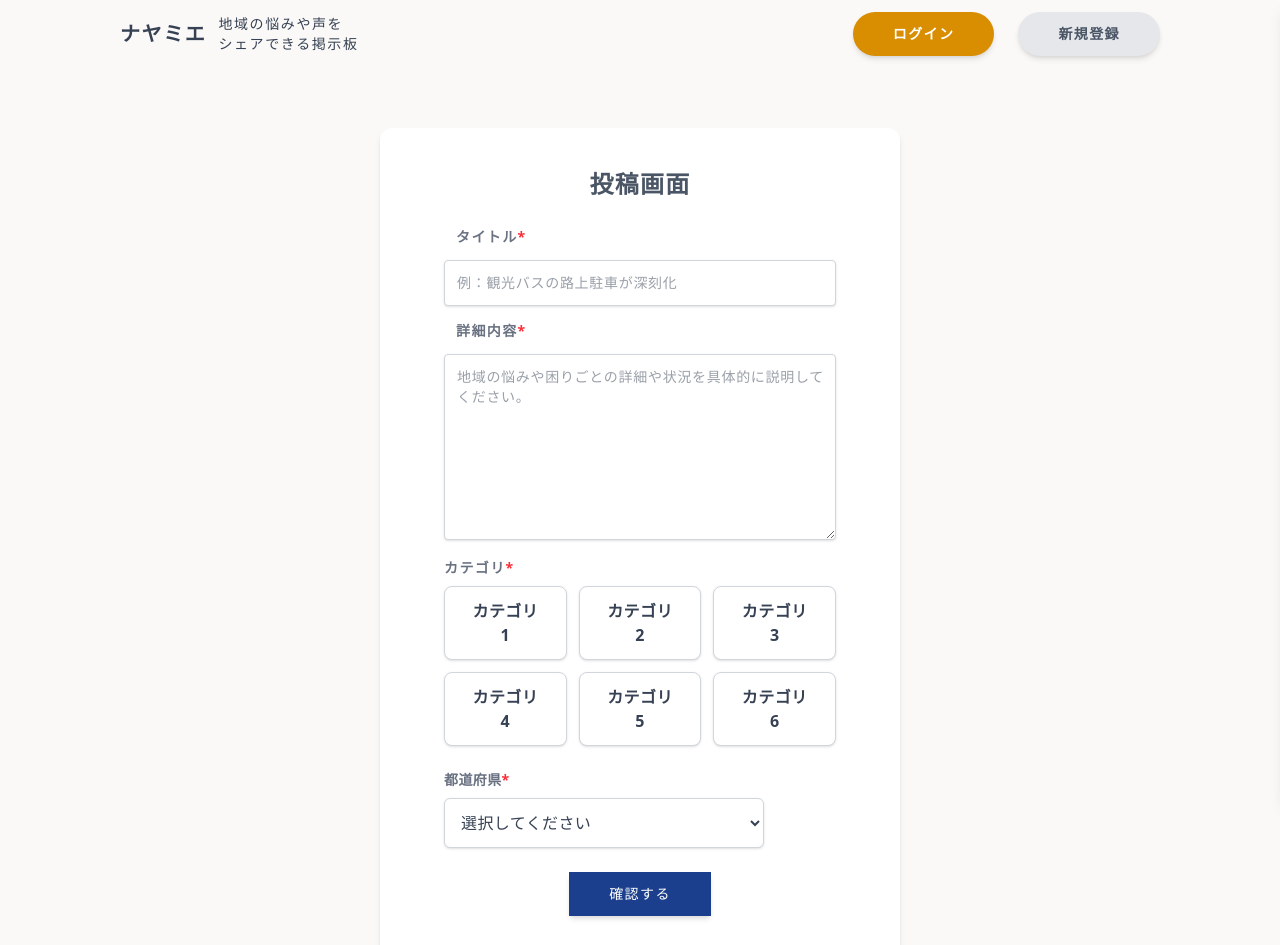
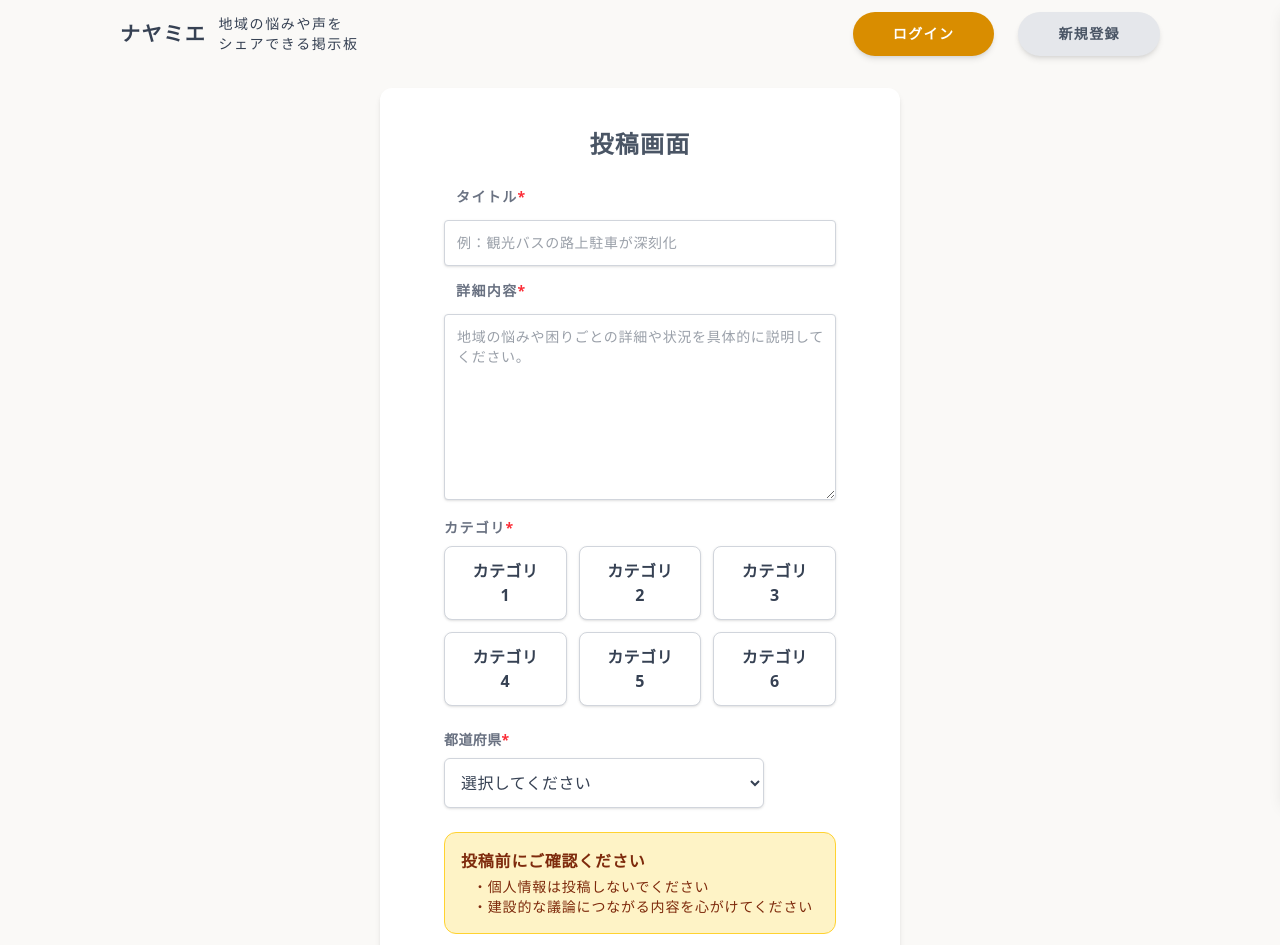
Before and after one commit to pin863/nayamie, a Next.js app: page /posts/create in a window 1280 px wide. Shown: the top 945 px of the page. Built offline with nearby package versions, Linux system fonts and the light colour scheme.

Commit message:
テキスト追加

```diff
--- a/app/posts/create/page.tsx
+++ b/app/posts/create/page.tsx
@@ -28,7 +28,7 @@ export default function page() {
   return (
     <>
       <main className="flex justify-center">
-        <div className="px-16 py-10 space-y-6 w-1/2 mt-15 bg-white shadow-md rounded-xl">
+        <div className="px-16 py-10 space-y-6 w-1/2 my-5 bg-white shadow-md rounded-xl">
           <h3 className="text-2xl font-bold tracking-wider text-center text-gray-600">
             投稿画面
           </h3>
@@ -49,9 +49,16 @@ export default function page() {
           <CategorySelector />
           {/* 都道府県選択 */}
           <PrefectureSelect />
+          <div className="bg-amber-100 rounded-xl p-4 border border-amber-300 text-orange-900 tracking-wider">
+            <p className="font-bold pb-1">投稿前にご確認ください</p>
+            <ul className="pl-3 text-sm">
+              <li>・個人情報は投稿しないでください</li>
+              <li>・建設的な議論につながる内容を心がけてください</li>
+            </ul>
+          </div>
           <div className="text-center">
             <Link href="/posts/create/confirm">
-              <Button variant="secondary" size="sm" shape="square">
+              <Button variant="secondary" size="sm">
                 確認する
               </Button>
             </Link>
```
Also changed, not shown: app/posts/create/confirm/page.tsx (added).
